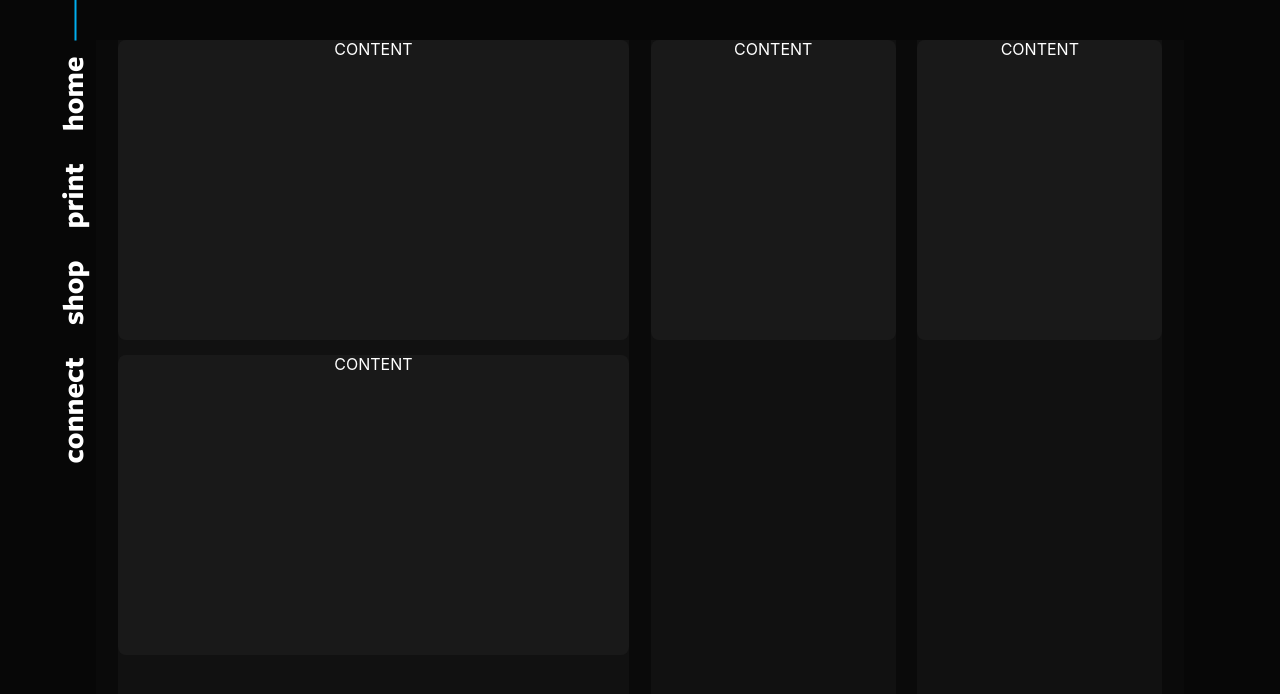
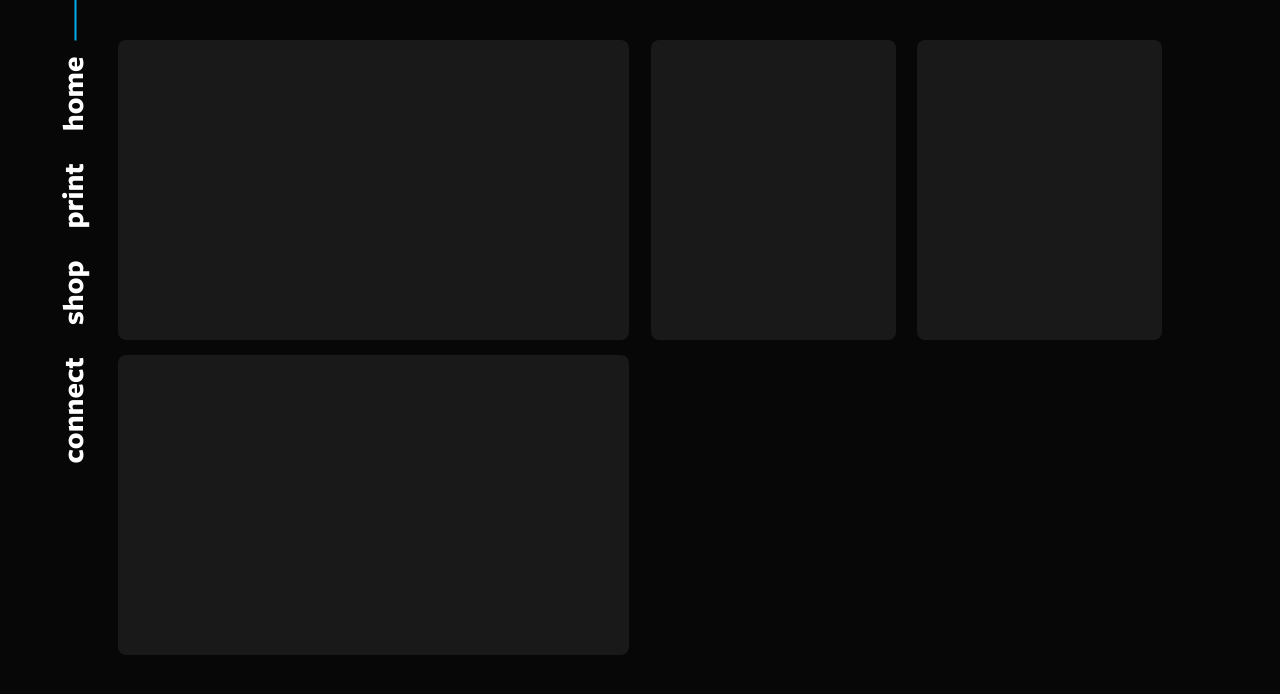
Before and after one commit to bruinreview/br-front, a React (Create React App) app: page / in a window 1280 px wide. Shown: the top 694 px of the page. Built offline with nearby package versions, Linux system fonts and the light colour scheme.

Commit message:
added print page and cards

```diff
--- a/src/Components/Card.js
+++ b/src/Components/Card.js
@@ -1,4 +1,5 @@
 import React, {Component} from 'react';
+import {Zoom, Fade} from 'react-reveal';
 import './Card.css';
 
 export default class Card extends Component{
@@ -11,10 +12,11 @@ export default class Card extends Component{
 
     render(){
         return(
+            <Fade>
             <div className = "feature-card">
 
-             CONTENT
             </div>
+            </Fade>
         )
     }
 
--- a/src/Home/Home.css
+++ b/src/Home/Home.css
@@ -5,18 +5,18 @@
 .main{
     margin-top: 40px;
     width: 85%;
-    background-color: #0A0A0A;
+    /* background-color: #0A0A0A; */
 }
 
 .feature{
     width:47%;
     height:100%;
     margin: 0 1% 0 1%;
-    background-color: #111;
+    /* background-color: #111; */
 }
 
 .normal{
     width:22.5%;
     margin: 0 1% 0 1%;
-    background-color: #111;
+    /* background-color: #111; */
 }
--- a/src/Print/Print.js
+++ b/src/Print/Print.js
@@ -1,7 +1,7 @@
 import React, { Component } from 'react';
 
 
-export default class Home extends Component{
+export default class Print extends Component{
     constructor(props){
         super(props);
         this.state = {
```
Also changed, not shown: 1 other file (tests, documents, lock files or other folders).
